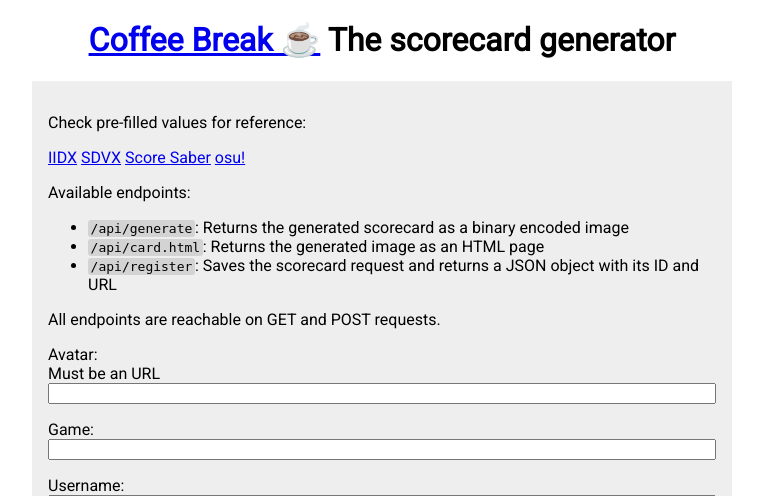
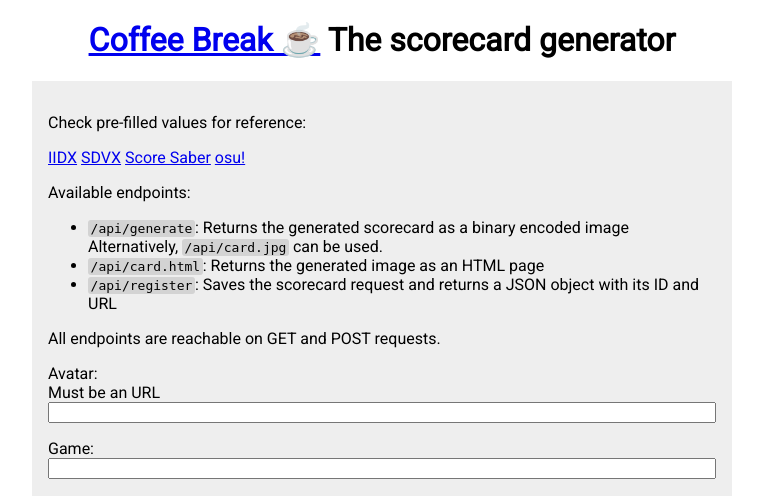
Before and after one commit to Tina-otoge/coffee-break, a Flask app: page / in a window 1280 px wide. Shown: the top 496 px of the page, without its empty margins (258-1021 px from the left). Run offline with Flask 2, Linux system fonts and the light colour scheme; some libraries are stand-ins or nearby versions.

Commit message:
Add card.jpg route as an alias to generate picture

```diff
--- a/coffeebreak/routes/api.py
+++ b/coffeebreak/routes/api.py
@@ -31,8 +31,9 @@
             data[k] = params.DEFAULTS[k]
     return image.get_html(data)
 
+@app.route('/api/card.jpg', methods=['GET', 'POST'])
 @app.route('/api/generate', methods=['GET', 'POST'])
-def generate(data=None):
+def generate_image(data=None):
     html = generate_html(data)
     result = image.from_html(html)
     return send_file(io.BytesIO(result), mimetype='image/jpeg')
--- a/coffeebreak/templates/index.html
+++ b/coffeebreak/templates/index.html
@@ -38,7 +38,8 @@
 				Available endpoints:
 			</p>
 			<ul>
-				<li><i class="code">/api/generate</i>: Returns the generated scorecard as a binary encoded image</li>
+				<li><i class="code">/api/generate</i>: Returns the generated scorecard as a binary encoded image<br>
+					Alternatively, <i class="code">/api/card.jpg</i> can be used.</li>
 				<li><i class="code">/api/card.html</i>: Returns the generated image as an HTML page</li>
 				<li><i class="code">/api/register</i>: Saves the scorecard request and returns a JSON object with its ID and URL</li>
 			</ul>
@@ -46,7 +47,7 @@
 				All endpoints are reachable on GET and POST requests.
 			</p>
 
-			<form action="/api/generate">
+			<form action="{{ url_for('generate_image') }}">
 				{% for name, description in inputs.items() %}
 				{{ input(name=name, description=description) }}
 				{% endfor %}
```
